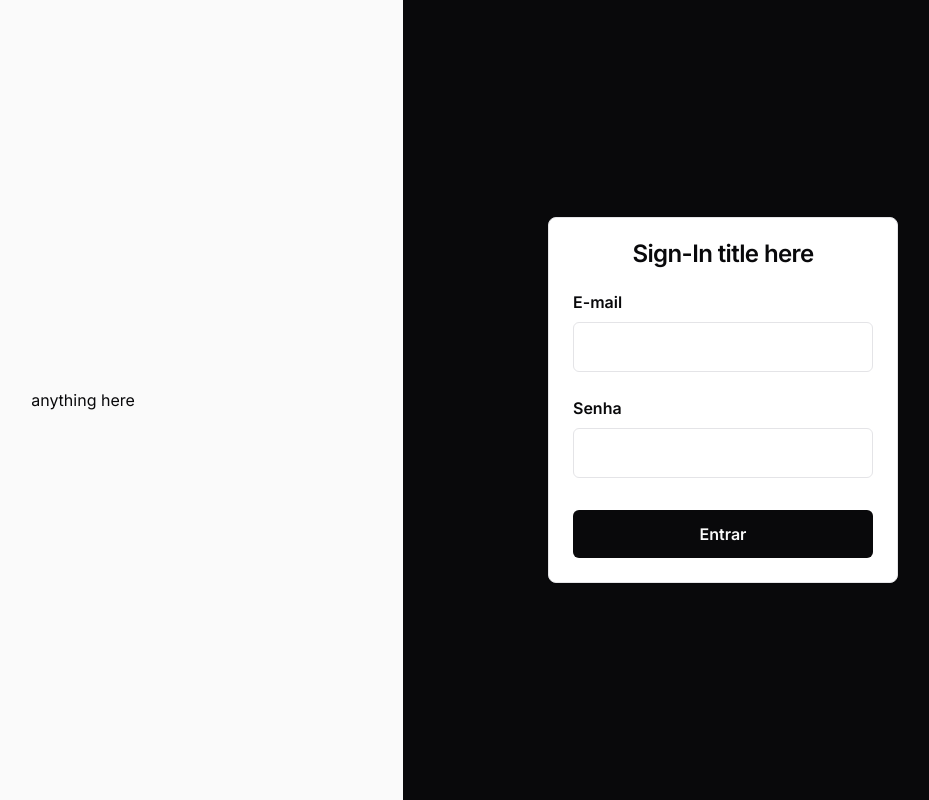
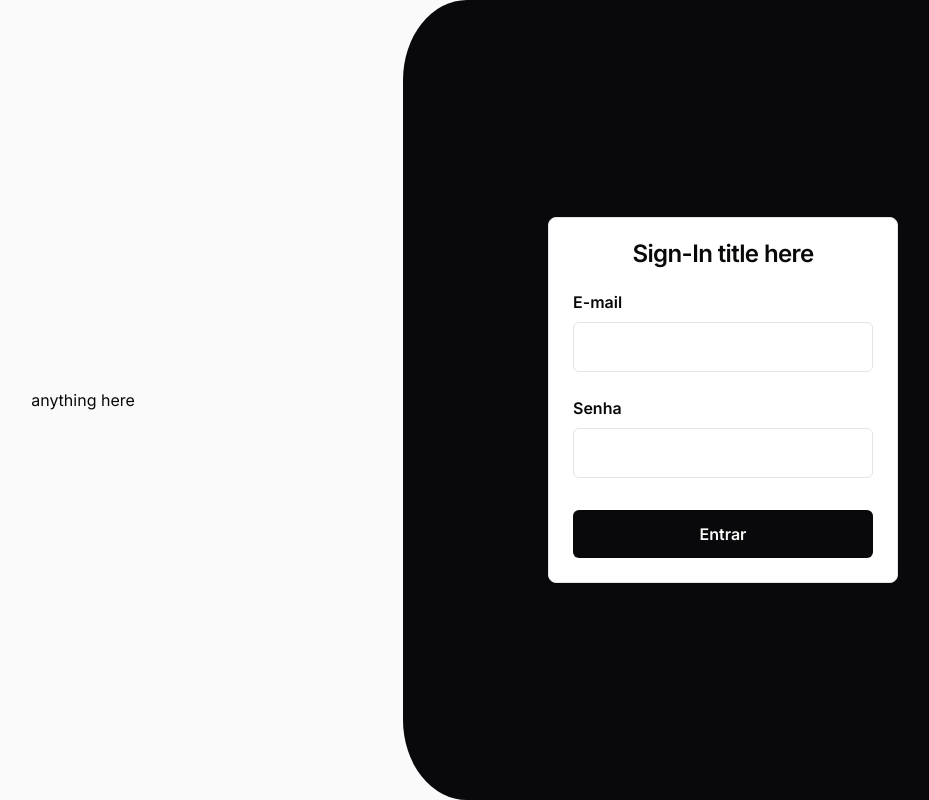
Before and after one commit to WesleyOliveira01/dashboard, a Next.js app: page / in a window 1280 px wide. Shown: the whole page, without its empty margins (237-1166 px from the left). Built offline with nearby package versions, Linux system fonts and the light colour scheme.

Commit message:
styles: refactoring input and main page styles

```diff
--- a/app/page.tsx
+++ b/app/page.tsx
@@ -5,7 +5,7 @@ const Home = () => {
         <section className="lg:w-[50%] h-screen p-5 flex items-center justify-center">
           anything here
         </section>
-        <section className="bg-zinc-950 lg:w-[50%] sm:w-full h-screen p-5 flex items-center justify-center text-zinc-50">
+        <section className="bg-zinc-950 lg:w-[50%] sm:w-full h-screen p-5 flex items-center justify-center rounded-tl-[10%]  rounded-bl-[10%] text-zinc-50">
           <SignInForm />
         </section>
     </main>
--- a/components/ui/Input.tsx
+++ b/components/ui/Input.tsx
@@ -22,7 +22,7 @@ const Input = forwardRef<HTMLInputElement, InputProps>(
         <input
           className={twMerge(
             input_cn,
-            "outline-none p-3 border border-zinc-200 rounded-md"
+            "outline-none p-3 focus:border-zinc-200 focus:ring-0 border border-zinc-200 rounded-md"
           )}
           type={type}
           ref={ref}
```
